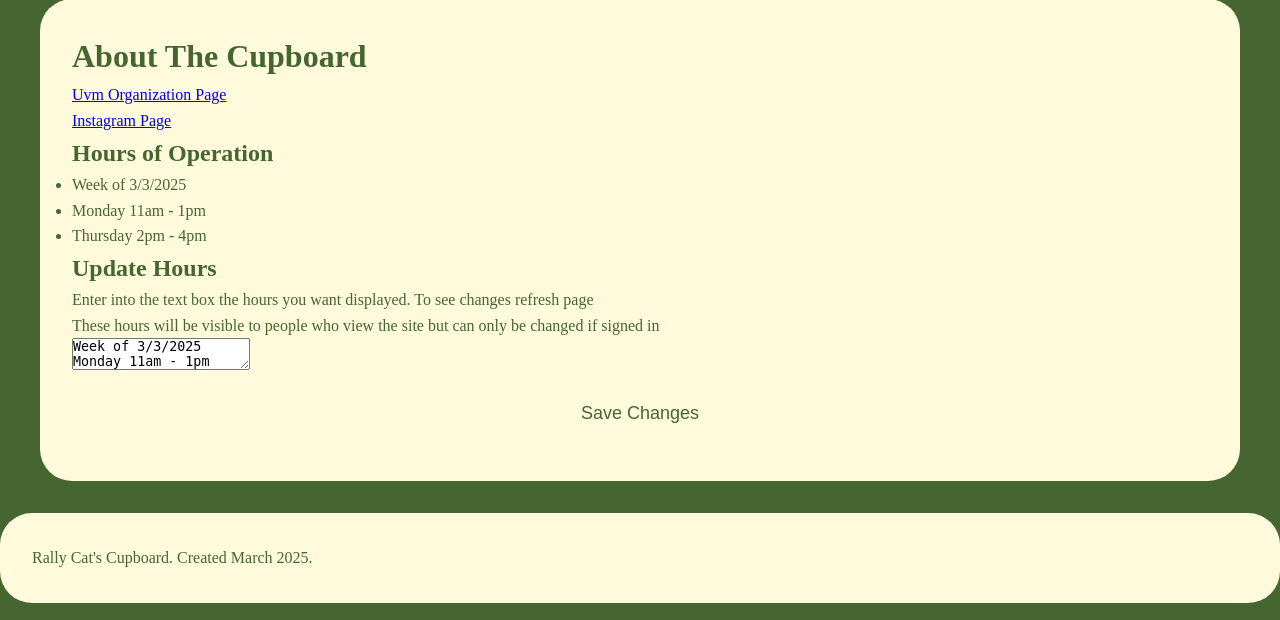
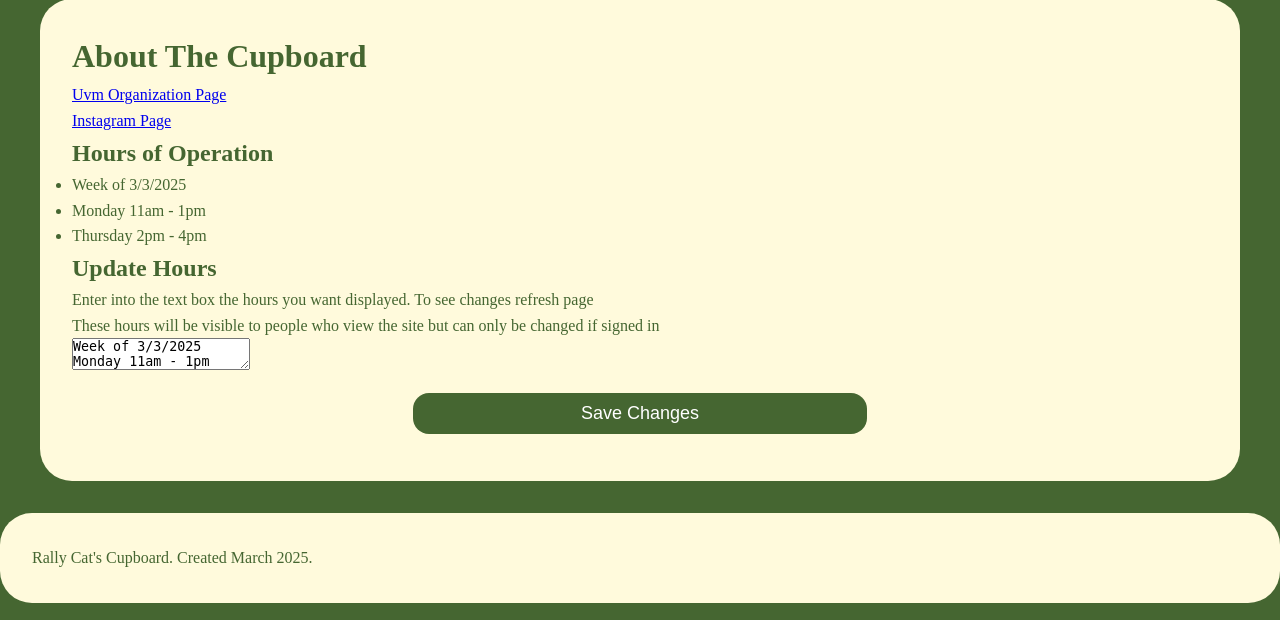
Before and after one commit to UVMHacks2025/team-six, a PHP site: page /about.php in a window 1280 px wide. Shown: the part 180-800 px from the top of the page. Run offline with PHP 8.4, Linux system fonts and the light colour scheme; the visitor is signed in with stand-in values (Sample User, id 1); data that the repository does not hold is empty; some web fonts are replaced.

Commit message:
updated css for about page

```diff
--- a/src/about.php
+++ b/src/about.php
@@ -48,7 +48,7 @@
         <form method="POST">
             <textarea name="content"><?php echo htmlspecialchars($content); ?></textarea>
             <br>
-            <button id = "formsubmit" type="submit">Save Changes</button>
+            <button class="formsubmit" type="submit">Save Changes</button>
         </form>
         <?php endif; ?>
     </div>
--- a/src/css/custom.css
+++ b/src/css/custom.css
@@ -153,6 +153,11 @@ button[type="submit"] {
   margin: 15px auto;
   width: 40%;
   cursor: pointer;
+}
+
+button.formsubmit {
+  background-color: #456631;
+  color: white;
 }
 
 button[type="submit"]:hover {
```
